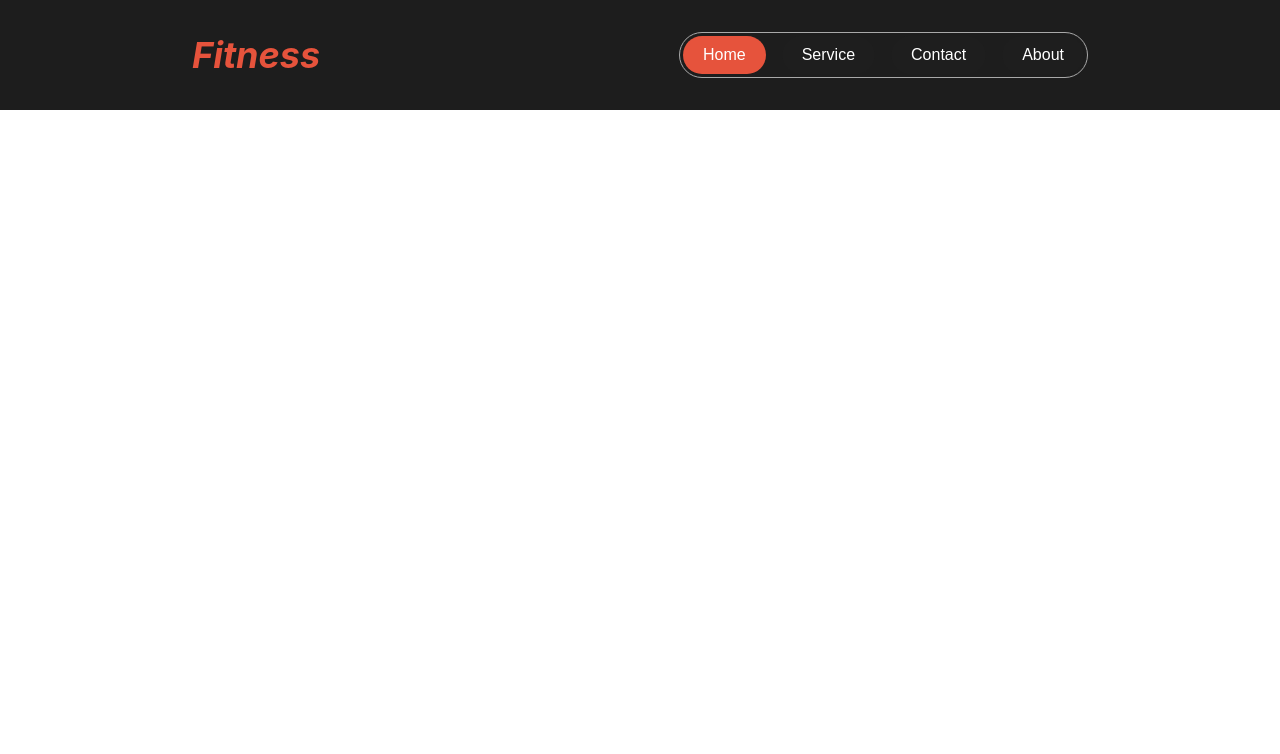
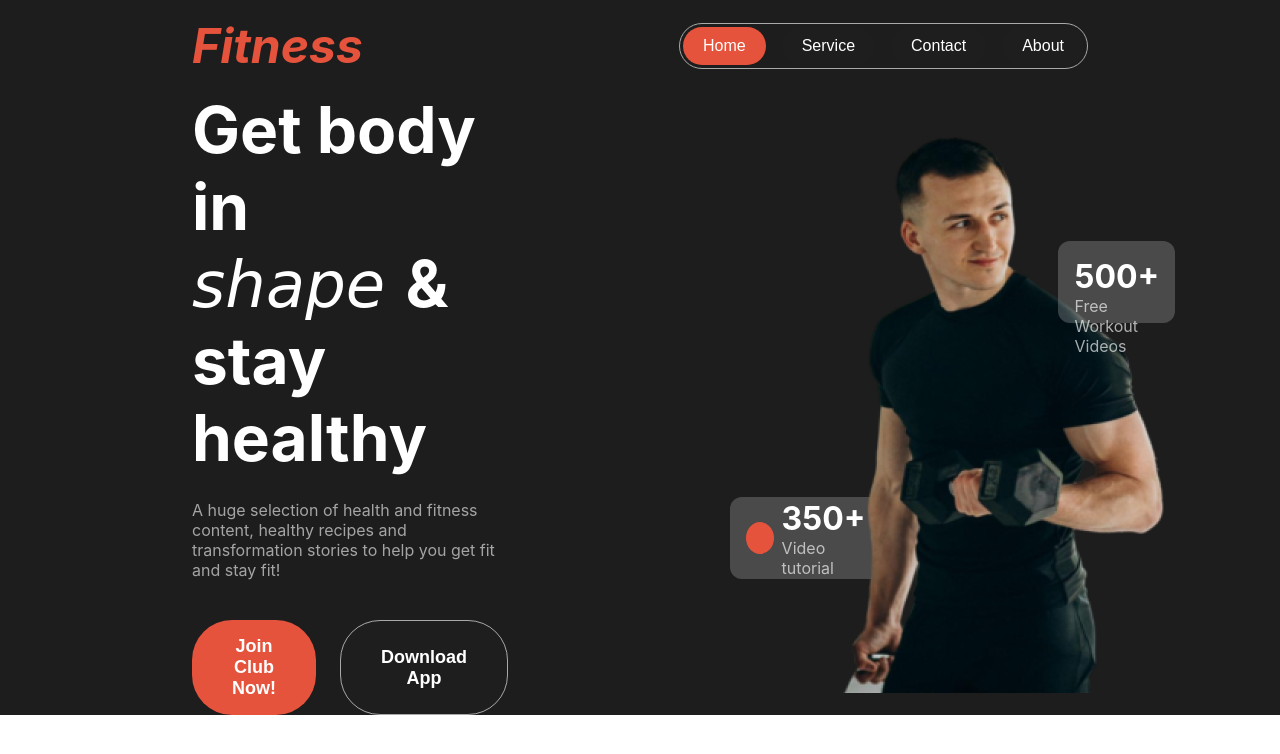
Before and after one commit to sabbirashihab/Assignment-02, a plain HTML site: page index.html in a window 1280 px wide. Drawn offline with Linux system fonts and the light colour scheme.

Commit message:
hero done

```diff
--- a/index.html
+++ b/index.html
@@ -24,7 +24,33 @@
         </nav>
 
         <div class="hero">
-
+            <div class="hero-content">
+                <div class="hero-content-title">
+                    Get body in<br><span class="satisfy-regular"> shape </span> & stay <br> healthy
+                </div>
+                <div class="hero-content-text">
+                    A huge selection of health and fitness content, healthy recipes and transformation stories to help
+                    you get fit and stay fit!
+                </div>
+                <div class="hero-content-buttons">
+                    <button class="shared-buttons">Join Club Now!</button>
+                    <button class="shared-buttons" id="download-app-button">Download App</button>
+                </div>
+            </div>
+            <div class="hero-image">
+                <div class="lower-badge">
+                    <div class="circle"></div>
+                    <div>
+                        <div class="highlighted-number">350+</div>
+                        <div class="small-text">Video tutorial</div>
+                    </div>
+                </div>
+                <img src="images/Images 2.png" alt="">
+                <div class="upper-badge">
+                    <div class="highlighted-number">500+</div>
+                    <div class="small-text">Free Workout Videos</div>
+                </div>
+            </div>
         </div>
     </header>
 
--- a/styles.css
+++ b/styles.css
@@ -19,7 +19,7 @@
 .satisfy-regular {
     font-family: "Satisfy", cursive;
     font-weight: 400;
-    font-style: normal;
+    font-style: italic;
 }
 
 /* shared styles */
@@ -41,7 +41,7 @@ header {
 .nav-bar {
     max-width: 70%;
     margin: 0 auto;
-    padding: 2rem 0;
+    padding: 1rem 0;
     display: flex;
     justify-content: space-between;
     align-items: center;
@@ -49,7 +49,7 @@ header {
 
 .nav-title {
     color: #E6533C;
-    font-size: 2.25rem;
+    font-size: 3rem;
     font-weight: bolder;
     font-style: italic;
 }
@@ -78,3 +78,101 @@ header {
     color: white;
     font-size: 1rem;
 }
+
+.hero {
+    max-width: 70%;
+    margin: 0 auto;
+    display: flex;
+    justify-content: space-between;
+    align-items: center;
+}
+
+.hero-content {
+    max-width: 35%;
+    align-items: center;
+}
+
+.hero-content-title {
+    color: white;
+    font-size: 4rem;
+    font-weight: bolder;
+    justify-content: center;
+    margin-bottom: 1.5rem;
+}
+
+.hero-content-text {
+    color: rgba(255, 255, 255, 0.6);
+    font-size: 1rem;
+    font-weight: 400;
+    justify-content: center;
+    margin-bottom: 2.5rem;
+}
+
+.hero-content-buttons {
+    display: flex;
+    justify-content: left;
+    gap: 1.5rem;
+}
+
+.shared-buttons {
+    background-color: #E6533C;
+    color: white;
+    border: none;
+    border-radius: 40px;
+    font-size: 1.125rem;
+    font-weight: 600;
+    padding: 1rem 2.5rem;
+}
+
+#download-app-button {
+    background-color: rgb(30, 30, 30);
+    border: 0.5px solid darkgray;
+}
+
+.hero-image {
+    max-width: 40%;
+    display: flex;
+}
+
+.upper-badge,
+.lower-badge {
+    background-color: rgba(255, 255, 255, 0.2);
+    max-width: 150px;
+    max-height: 50px;
+    padding: 1rem;
+    border-radius: 12px;
+}
+
+.circle {
+    background-color: #E6533C;
+    color: #E6533C;
+    width: 2rem;
+    height: 2rem;
+    border-radius: 50%;
+    margin-right: .5rem;
+}
+
+.upper-badge {
+    margin-top: 8rem;
+    margin-left: -8rem;
+
+}
+
+.lower-badge {
+    display: flex;
+    justify-content: center;
+    align-items: center;
+    margin-right: -3rem;
+    margin-top: 24rem;
+}
+
+.highlighted-number {
+    color: white;
+    font-size: 2rem;
+    font-weight: bold;
+}
+
+.small-text {
+    color: rgba(255, 255, 255, 0.65);
+    font-size: 1rem;
+}
```
